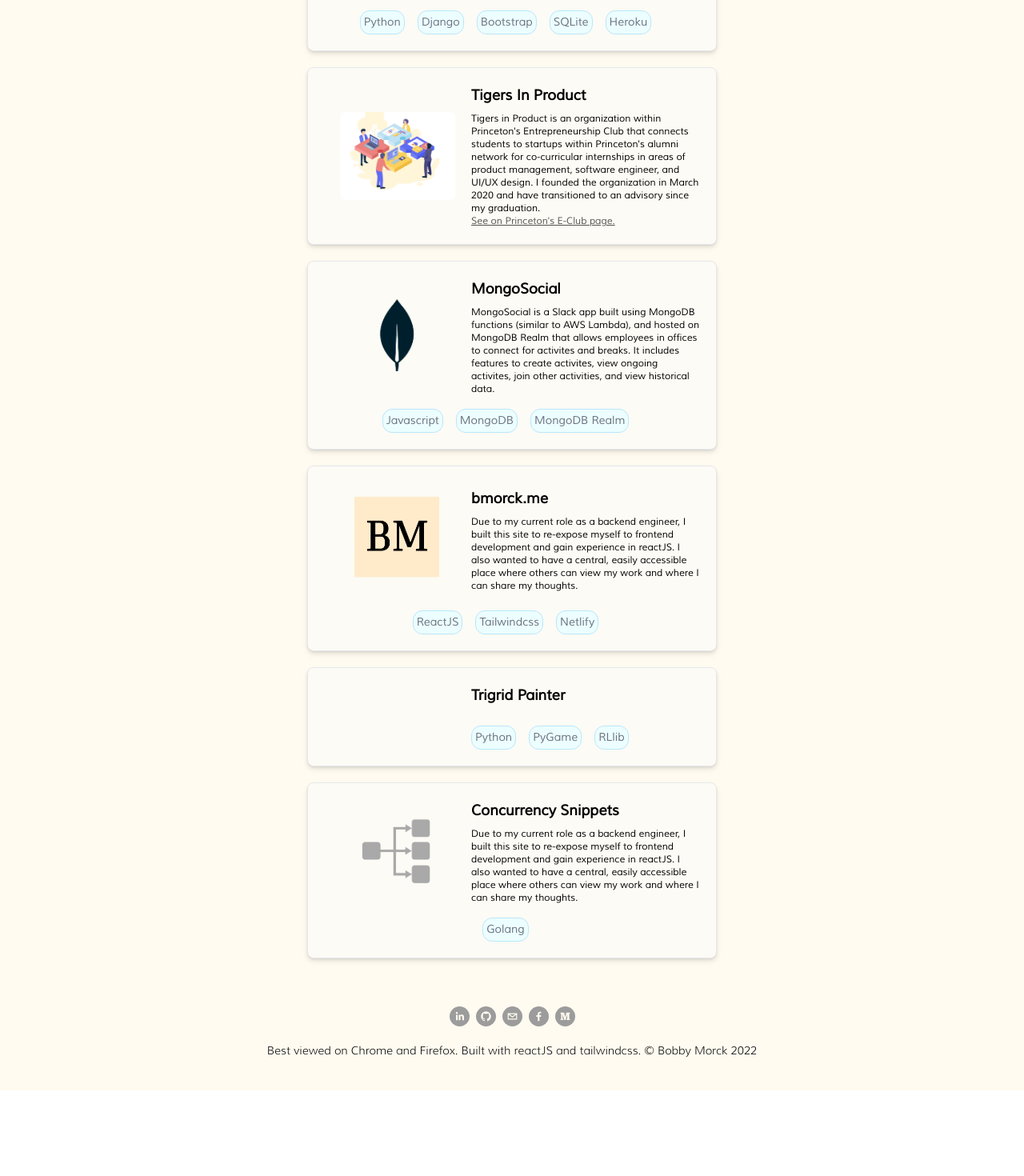
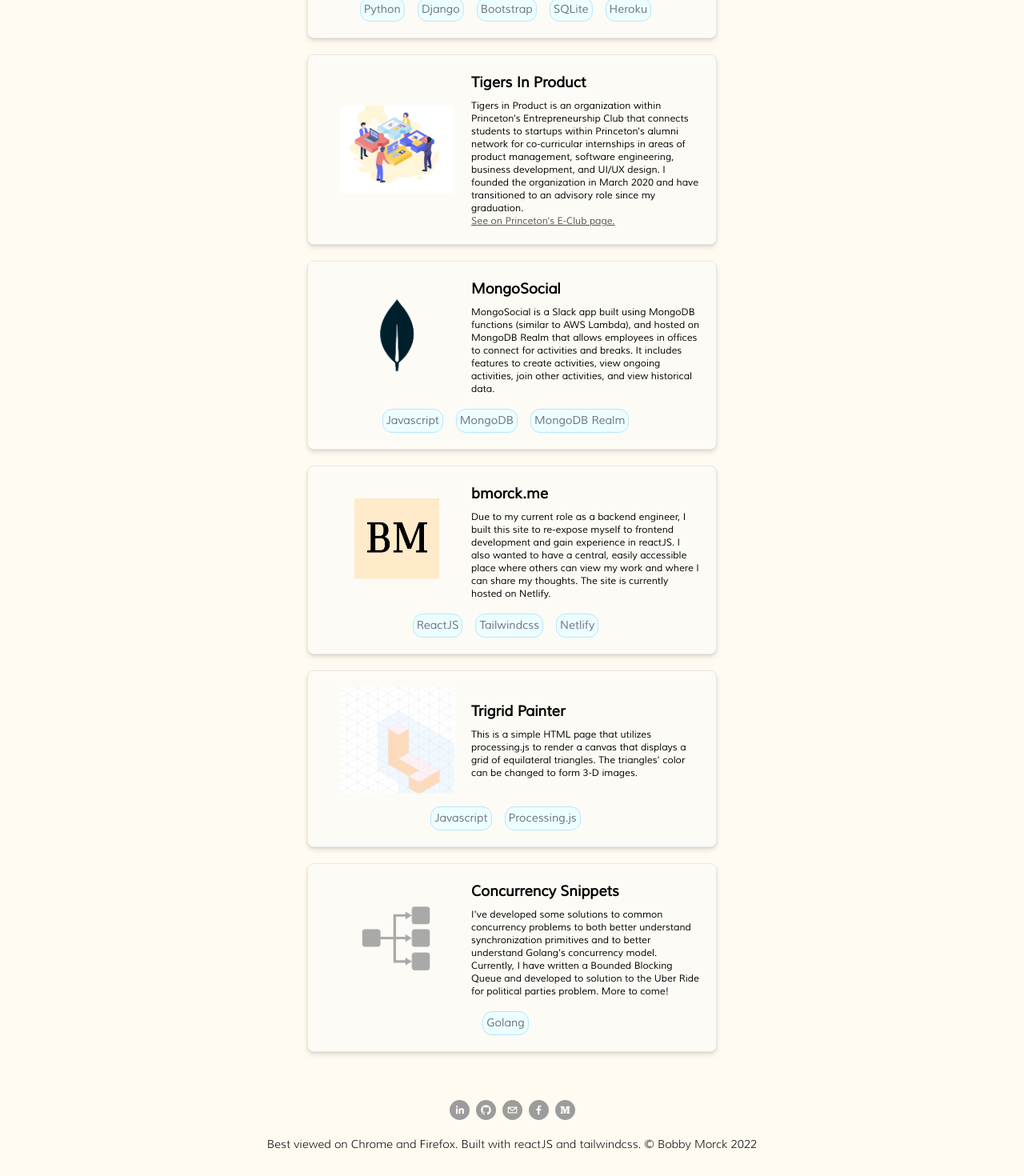
Before and after one commit to bmorck/personal-site, a React (Create React App) app: page /Portfolio in a window 1280 px wide. Shown: the part 880-2350 px from the top of the page at 80% size. Before the commit the page ends 2243 px from the top, so only its background shows below. Built offline with nearby package versions, Linux system fonts and the light colour scheme.

Commit message:
add to portfolio

```diff
--- a/package.json
+++ b/package.json
@@ -15,7 +15,9 @@
     "i": "^0.3.7",
     "install": "^0.13.0",
     "npm": "^9.2.0",
+    "p5": "^1.5.0",
     "pdfjs-dist": "^3.1.81",
+    "processing-js": "^1.6.6",
     "react": "^18.2.0",
     "react-dom": "^18.2.0",
     "react-particle-animation": "^2.0.2",
--- a/src/App.js
+++ b/src/App.js
@@ -8,6 +8,7 @@
 function App() {
   return (
     <>
+
       <div className="flex flex-col min-h-screen bg-custom-bg-color">
         {/*multiple level of router -- first level to check if its a coming soon or not found page
           then we have another router to render the subpage*/}
--- a/src/components/Base.js
+++ b/src/components/Base.js
@@ -16,7 +16,6 @@
 const Base = ({ component }) => {
 
     const particlesInit = useCallback(async engine => {
-        console.log(engine);
         // you can initiate the tsParticles instance (engine) here, adding custom shapes or presets
         // this loads the tsparticles package bundle, it's the easiest method for getting everything ready
         // starting from v2 you can add only the features you need reducing the bundle size
--- a/src/components/Home.js
+++ b/src/components/Home.js
@@ -16,7 +16,6 @@
 const Home = ({ }) => {
 
     const particlesInit = useCallback(async engine => {
-        console.log(engine);
         // you can initiate the tsParticles instance (engine) here, adding custom shapes or presets
         // this loads the tsparticles package bundle, it's the easiest method for getting everything ready
         // starting from v2 you can add only the features you need reducing the bundle size
--- a/src/components/Portfolio.js
+++ b/src/components/Portfolio.js
@@ -1,11 +1,14 @@
-import React from 'react';
+import React, { useEffect } from 'react';
 import rlenv from "../files/RLEnv.png"
 import tigertravel from "../files/tigertravel.png"
 import tip from "../files/TigersInProduct.png"
 import bmorck from "../files/bmorck.png"
 import mongosocial from "../files/mongosocial.png"
 import concurrency from "../files/concurrency.png"
+import trigrid from "../files/trigrid.png"
 import rlreport from "../files/RLreport.pdf"
+import { Link } from 'react-router-dom';
+
 
 const Portfolio = () => {
     return (
@@ -43,7 +46,7 @@
                         <div className="text-lg">
                             <div className="font-bold text-center md:text-left pb-2">Multi-Agent Reinforcement Learning</div>
                             <div className="text-xs">
-                                This project was created as a part of my Independent Research in school. The project involves using Reinforcement
+                                This project was created as a part of my Independent Research in school. The project uses Reinforcement
                                 Learning to train multiple agents in various traffic environments to eliminate traffic and increase
                                 the velocity of all vehicles. Two traffic environments were explored, a circle and figure eight track, and two
                                 Reinforcement Learning policies were used: Proximal policy optimization (PPO) and Deep Q-Learning (DQN).
@@ -69,11 +72,6 @@
                 {/* Card for TigerTravel Project */}
                 <div className="flex flex-col  border-0 drop-shadow-sm rounded-lg bg-custom-bg-color2 p-5 mb-5 border-1">
                     <div className="flex flex-col md:flex-row items-center">
-                        {/*<div className="mr-5 ml-5 w-36 border-1 drop-shadow-lg hover:opacity-75 transition ease-in-out delay-50 duration-500 relative hover:scale-110">
-                        <div class=" inset-0 bg-cover z-0 "> <img src={rlenv} alt="RL Env" /></div>
-                        <div className="opacity-0 hover:opacity-100 duration-500 absolute inset-0 z-10 flex justify-center items-center text-sm text-white font-display-font font-semibold underline">&lt; View Code &gt;</div>
-                     </div>*/}
-
                         <div
                             class="overflow-hidden mr-5 ml-5 mb-5 md:mb-0 w-36 shrink-0 rop-shadow-md rounded-md relative group hover:opacity-75 transition duration-500 ease-in-out"
                         >
@@ -133,11 +131,6 @@
                 {/* Card for TigersInProduct Project */}
                 <div className="flex flex-col  border-0 drop-shadow-sm rounded-lg bg-custom-bg-color2 p-5 mb-5 border-1">
                     <div className="flex flex-col md:flex-row items-center">
-                        {/*<div className="mr-5 ml-5 w-36 border-1 drop-shadow-lg hover:opacity-75 transition ease-in-out delay-50 duration-500 relative hover:scale-110">
-                        <div class=" inset-0 bg-cover z-0 "> <img src={rlenv} alt="RL Env" /></div>
-                        <div className="opacity-0 hover:opacity-100 duration-500 absolute inset-0 z-10 flex justify-center items-center text-sm text-white font-display-font font-semibold underline">&lt; View Code &gt;</div>
-                     </div>*/}
-
                         <div
                             class="overflow-hidden mr-5 ml-5 mb-5 md:mb-0 w-36 shrink-0 rop-shadow-md rounded-md relative group hover:opacity-75 transition duration-500 ease-in-out"
                         >
@@ -163,9 +156,9 @@
                             <div className="text-xs">
                                 Tigers in Product is an organization within Princeton's Entrepreneurship Club that
                                 connects students to startups within Princeton's alumni network for
-                                co-curricular internships in areas of product management, software engineer,
-                                and UI/UX design. I founded the organization in March 2020 and have
-                                transitioned to an advisory since my graduation.
+                                co-curricular internships in areas of product management, software engineering,
+                                business development, and UI/UX design. I founded the organization in March 2020 and have
+                                transitioned to an advisory role since my graduation.
                                 <br />
                                 <a href="https://princetoneclub.com/tip" className="underline text-stone-600"> See on Princeton's E-Club page.</a>
                             </div>
@@ -178,11 +171,6 @@
                 {/* Card for MongoSocial Project */}
                 <div className="flex flex-col  border-0 drop-shadow-sm rounded-lg bg-custom-bg-color2 p-5 mb-5 border-1">
                     <div className="flex flex-col md:flex-row items-center">
-                        {/*<div className="mr-5 ml-5 w-36 border-1 drop-shadow-lg hover:opacity-75 transition ease-in-out delay-50 duration-500 relative hover:scale-110">
-                        <div class=" inset-0 bg-cover z-0 "> <img src={rlenv} alt="RL Env" /></div>
-                        <div className="opacity-0 hover:opacity-100 duration-500 absolute inset-0 z-10 flex justify-center items-center text-sm text-white font-display-font font-semibold underline">&lt; View Code &gt;</div>
-                     </div>*/}
-
                         <div
                             class="overflow-hidden mr-5 ml-5 mb-5 md:mb-0 w-36 shrink-0 rop-shadow-md rounded-md relative group hover:opacity-75 transition duration-500 ease-in-out"
                         >
@@ -207,8 +195,8 @@
                             <div className="font-bold text-center md:text-left pb-2">MongoSocial</div>
                             <div className="text-xs">
                                 MongoSocial is a Slack app built using MongoDB functions (similar to AWS Lambda),
-                                and hosted on MongoDB Realm that allows employees in offices to connect for activites and breaks.
-                                It includes features to create activites, view ongoing activites, join other activities,
+                                and hosted on MongoDB Realm that allows employees in offices to connect for activities and breaks.
+                                It includes features to create activities, view ongoing activities, join other activities,
                                 and view historical data.
                                 <br />
                             </div>
@@ -231,11 +219,6 @@
                 {/* Card for Website Project */}
                 <div className="flex flex-col  border-0 drop-shadow-sm rounded-lg bg-custom-bg-color2 p-5 mb-5 border-1">
                     <div className="flex flex-col md:flex-row items-center">
-                        {/*<div className="mr-5 ml-5 w-36 border-1 drop-shadow-lg hover:opacity-75 transition ease-in-out delay-50 duration-500 relative hover:scale-110">
-                        <div class=" inset-0 bg-cover z-0 "> <img src={rlenv} alt="RL Env" /></div>
-                        <div className="opacity-0 hover:opacity-100 duration-500 absolute inset-0 z-10 flex justify-center items-center text-sm text-white font-display-font font-semibold underline">&lt; View Code &gt;</div>
-                     </div>*/}
-
                         <div
                             class="overflow-hidden mr-5 ml-5 mb-5 md:mb-0 w-36 shrink-0 rop-shadow-md rounded-md relative group hover:opacity-75 transition duration-500 ease-in-out"
                         >
@@ -262,7 +245,7 @@
                                 Due to my current role as a backend engineer, I built this site to re-expose
                                 myself to frontend development and gain experience in reactJS. I also wanted
                                 to have a central, easily accessible place where others can view my
-                                work and where I can share my thoughts.
+                                work and where I can share my thoughts. The site is currently hosted on Netlify.
                             <br />
                             </div>
 
@@ -282,38 +265,8 @@
                 </div>
 
                 {/* Card for TriGrid Painter Project */}
-                <div className="flex flex-col md:flex-row items-center border-0 drop-shadow-sm rounded-lg bg-custom-bg-color2 p-5 mb-5 border-1">
-                    <div className="mr-5 ml-5 w-36 shrink-0 mx-auto">
-
-                    </div>
-
-                    <div className="text-lg font-regular-font">
-                        <div className="font-bold text-center md:text-left pb-2">Trigrid Painter</div>
-                        <div className="text-sm">
-
-                        </div>
-                        <div className="flex pt-2 flex-wrap">
-                            <div className="border-1 text-sm p-1 mr-4 mt-2 rounded-xl border-sky-200 bg-cyan-50 text-gray-500">
-                                Python
-                            </div>
-                            <div className="border-1 text-sm p-1 mr-4 mt-2 rounded-xl border-sky-200 bg-cyan-50 text-gray-500">
-                                PyGame
-                            </div>
-                            <div className="border-1 text-sm p-1 mr-4 mt-2 rounded-xl border-sky-200 bg-cyan-50 text-gray-500">
-                                RLlib
-                            </div>
-                        </div>
-                    </div>
-                </div>
-
-                {/* Card for Uber Driver Concurrency Project */}
                 <div className="flex flex-col  border-0 drop-shadow-sm rounded-lg bg-custom-bg-color2 p-5 mb-5 border-1">
                     <div className="flex flex-col md:flex-row items-center">
-                        {/*<div className="mr-5 ml-5 w-36 border-1 drop-shadow-lg hover:opacity-75 transition ease-in-out delay-50 duration-500 relative hover:scale-110">
-                        <div class=" inset-0 bg-cover z-0 "> <img src={rlenv} alt="RL Env" /></div>
-                        <div className="opacity-0 hover:opacity-100 duration-500 absolute inset-0 z-10 flex justify-center items-center text-sm text-white font-display-font font-semibold underline">&lt; View Code &gt;</div>
-                     </div>*/}
-
                         <div
                             class="overflow-hidden mr-5 ml-5 mb-5 md:mb-0 w-36 shrink-0 rop-shadow-md rounded-md relative group hover:opacity-75 transition duration-500 ease-in-out"
                         >
@@ -323,7 +276,50 @@
                                 <div
                                     class="transform-gpu text-sm group-hover:opacity-100 group-hover:translate-y-0 translate-y-4 transform transition duration-500 ease-in-out"
                                 >
-                                    <div className=""><a href="https://github.com/bmorck/personal-site" class="font-code2 rounded-xl p-1 bg-opacity-75 bg-orange-200 ">&lt; View Source &gt;</a> </div>
+                                    <div className=""><a href="https://github.com/bmorck/Trigrid-Painter" class="font-code2 rounded-xl p-1 bg-opacity-75 bg-orange-200 ">&lt; View Source &gt;</a> </div>
+                                </div>
+
+                            </div>
+                            <img
+                                alt=""
+                                class="inset-0 group-hover:scale-125 transition duration-500 ease-in-out object-cover"
+                                src={trigrid}
+                            />
+                        </div>
+
+                        <div className="text-lg">
+                            <div className="font-bold text-center md:text-left pb-2">Trigrid Painter</div>
+                            <div className="text-xs">
+                                This is a simple HTML page that utilizes processing.js to render a
+                                canvas that displays a grid of equilateral triangles. The triangles' color can
+                                be changed to form 3-D images.
+                            </div>
+
+                        </div>
+                    </div>
+                    <div className="flex pt-2 flex-wrap justify-center">
+                        <div className="border-1 text-sm p-1 mr-4 mt-2 rounded-xl border-sky-200 bg-cyan-50 text-gray-500">
+                            Javascript
+                        </div>
+                        <div className="border-1 text-sm p-1 mr-4 mt-2 rounded-xl border-sky-200 bg-cyan-50 text-gray-500">
+                            Processing.js
+                        </div>
+                    </div>
+                </div>
+
+                {/* Card for Uber Driver Concurrency Project */}
+                <div className="flex flex-col  border-0 drop-shadow-sm rounded-lg bg-custom-bg-color2 p-5 mb-5 border-1">
+                    <div className="flex flex-col md:flex-row items-center">
+                        <div
+                            class="overflow-hidden mr-5 ml-5 mb-5 md:mb-0 w-36 shrink-0 rop-shadow-md rounded-md relative group hover:opacity-75 transition duration-500 ease-in-out"
+                        >
+                            <div
+                                class="z-50 opacity-0 group-hover:opacity-100 transition duration-500 ease-in-out absolute from-black/80 to-transparent bg-gradient-to-t inset-0 flex justify-center items-center"
+                            >
+                                <div
+                                    class="transform-gpu text-sm group-hover:opacity-100 group-hover:translate-y-0 translate-y-4 transform transition duration-500 ease-in-out"
+                                >
+                                    <div className=""><a href="https://github.com/bmorck/Concurrency_Problems" class="font-code2 rounded-xl p-1 bg-opacity-75 bg-orange-200 ">&lt; View Source &gt;</a> </div>
                                 </div>
 
                             </div>
@@ -337,10 +333,10 @@
                         <div className="text-lg">
                             <div className="font-bold text-center md:text-left pb-2">Concurrency Snippets</div>
                             <div className="text-xs">
-                                Due to my current role as a backend engineer, I built this site to re-expose
-                                myself to frontend development and gain experience in reactJS. I also wanted
-                                to have a central, easily accessible place where others can view my
-                                work and where I can share my thoughts.
+                                I've developed some solutions to common concurrency problems to both better
+                                understand synchronization primitives and to better understand Golang's
+                                concurrency model. Currently, I have written a Bounded Blocking Queue and
+                                developed to solution to the Uber Ride for political parties problem. More to come!
                             <br />
                             </div>
 
```
Also changed, not shown: src/components/TopAppRouter.js (+1 -6 lines), src/files/trigrid.png, 1 other file (tests, documents, lock files or other folders).
